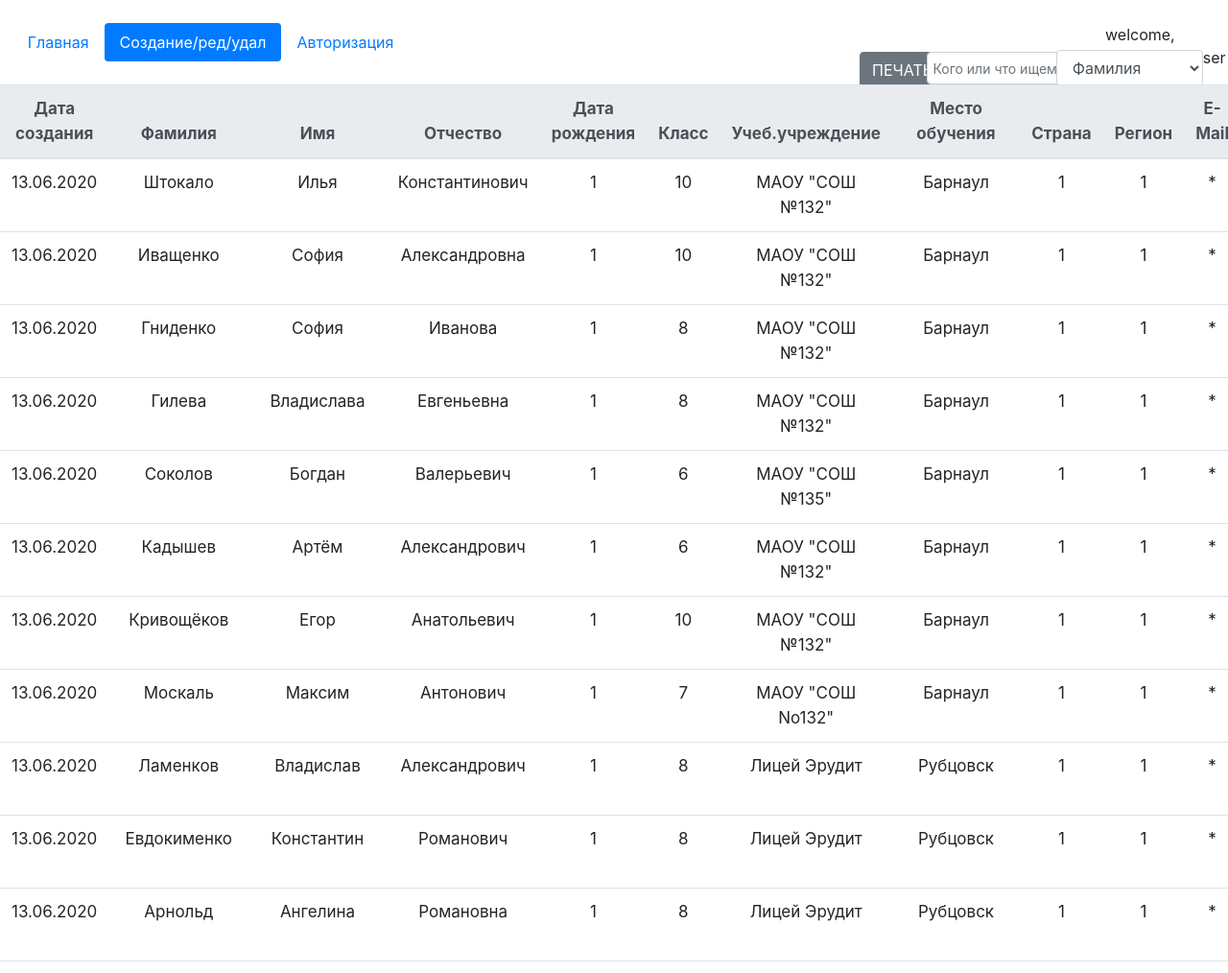
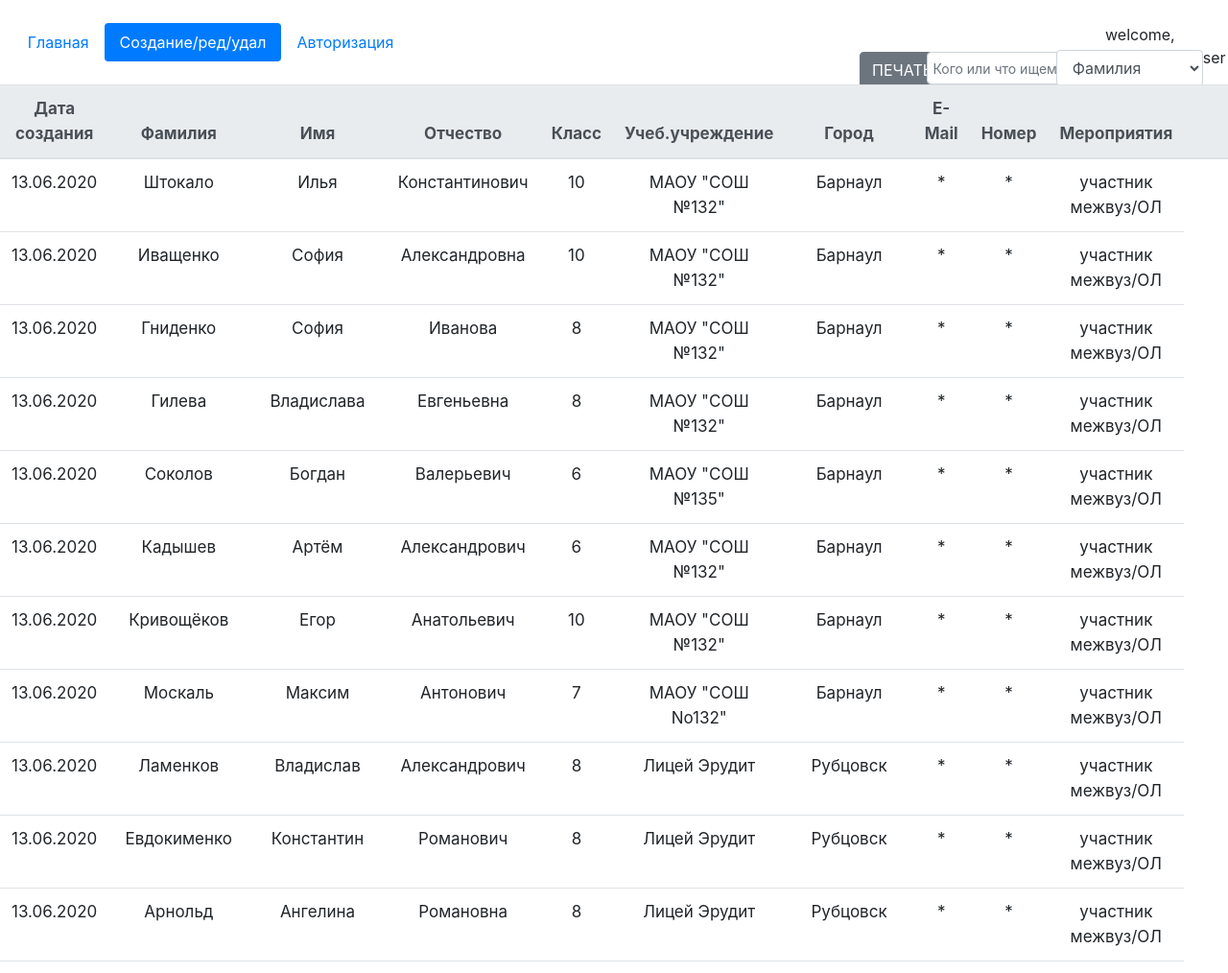
Before and after one commit to muutax/muutax.github.io, a Django app: page /edit-page in a window 1280 px wide; the page is wider, and only the part inside the window is pictured. Shown: the top 1014 px of that part at 96% size. Run offline with Django 3.2, Linux system fonts and the light colour scheme; data comes from the database, SQL or seed files in the repository; some libraries are stand-ins or nearby versions.

Commit message:
last update

```diff
--- a/templates/edit_page.html
+++ b/templates/edit_page.html
@@ -50,14 +50,14 @@
                         <option data-search-id="2" selected>Фамилия</option>
                         <option  data-search-id = "3">Имя</option>
                         <option data-search-id = "4">Отчество</option>
-                        <option data-search-id = "5">Дата рождения</option>
+                        <!--<option data-search-id = "5">Дата рождения</option>-->
                         <option data-search-id = "6">Класс</option>
                         <option data-search-id = "7">Учеб.учреждение</option>
-                        <option data-search-id = "8">Место обучения</option>
-                        <option data-search-id = "9">Страна</option>
-                        <option data-search-id = "10">Регион</option>
+                        <option data-search-id = "8">Город</option>
+                        <!--<option data-search-id = "9">Страна</option>
+                        <option data-search-id = "10">Регион</option>-->
                         <option data-search-id = "11">E-Mail</option>
-                        <option data-search-id = "12">Номер6</option>
+                        <option data-search-id = "12">Номер</option>
                         <option data-search-id = "13">Мероприятия</option>
                     </select>
                 </div>
@@ -70,12 +70,12 @@
       <th scope="col" data-search-id = "2">Фамилия</th>
       <th scope="col" data-search-id = "3">Имя</th>
       <th scope="col" data-search-id = "4">Отчество</th>
-      <th scope="col" data-search-id = "5">Дата рождения</th>
+      <!--<th scope="col" data-search-id = "5">Дата рождения</th>-->
       <th scope="col" data-search-id = "6">Класс</th>
       <th scope="col" data-search-id = "7">Учеб.учреждение</th>
-      <th scope="col" data-search-id = "8">Место обучения</th>
-      <th scope="col" data-search-id = "9">Страна</th>
-      <th scope="col" data-search-id = "10">Регион</th>
+      <th scope="col" data-search-id = "8">Город</th>
+      <!--<th scope="col" data-search-id = "9">Страна</th>
+      <th scope="col" data-search-id = "10">Регион</th>-->
       <th scope="col" data-search-id = "11">E-Mail</th>
       <th scope="col" data-search-id = "12">Номер</th>
       <th scope="col" data-search-id = "13">Мероприятия</th>
@@ -91,12 +91,12 @@
       <td data-search-id = "2">{{i.second_name}}</td>
       <td data-search-id = "3">{{i.first_name}}</td>
       <td data-search-id = "4">{{i.patronymic}}</td>
-      <td data-search-id = "5">{{i.date_of_birth}}</td>
+      <!--<td data-search-id = "5">{{i.date_of_birth}}</td>-->
       <td data-search-id = "6">{{i.the_class}}</td>
       <td data-search-id = "7">{{i.educational_institution}}</td>
       <td data-search-id = "8">{{i.place_of_study}}</td>
-      <td data-search-id = "9">{{i.country}}</td>
-      <td data-search-id = "10">{{i.region}}</td>
+      <!--<td data-search-id = "9">{{i.country}}</td>
+      <td data-search-id = "10">{{i.region}}</td>-->
       {% if request.user.is_authenticated and request.user.is_staff %}
       <td data-search-id = "11">{{i.e_mail}}</td>
       <td data-search-id = "12">{{i.phone_number}}</td>
```
